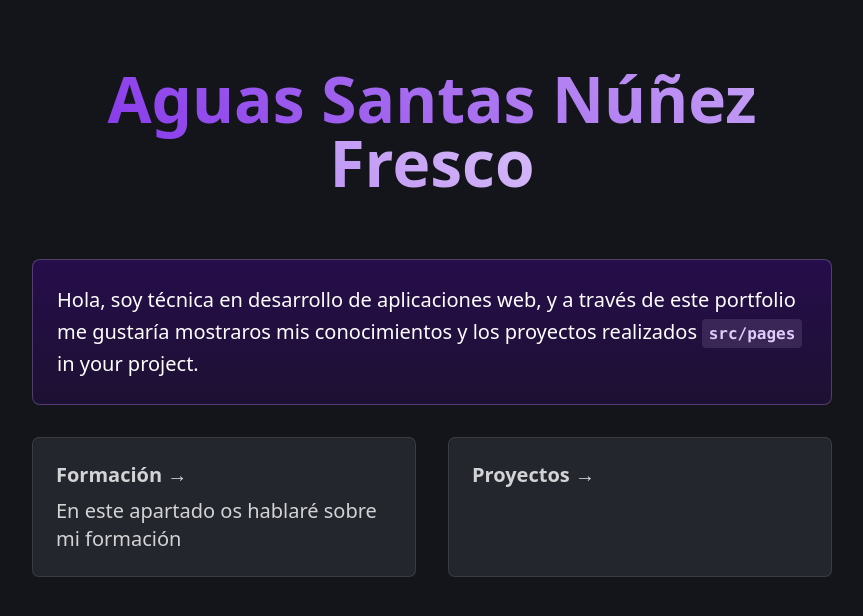
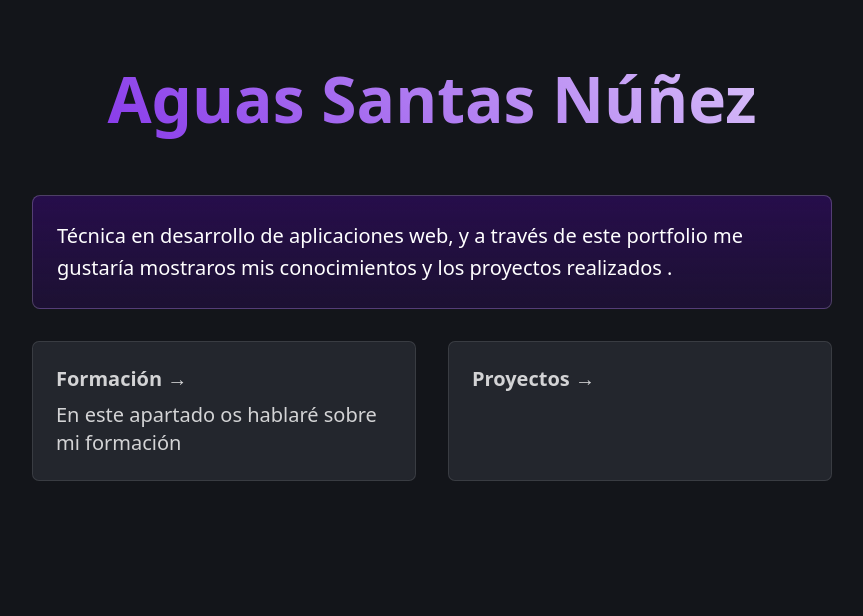
Before and after one commit to agua17/portfolio_agua, an Astro site: page / in a window 1280 px wide. Shown: the whole page, without its empty margins (208-1071 px from the left). Built offline with nearby package versions, Linux system fonts and the light colour scheme; Astro itself is replaced by a stand-in of ours.

Commit message:
correcciones

```diff
--- a/src/pages/index.astro
+++ b/src/pages/index.astro
@@ -6,9 +6,9 @@ import Card from '../components/Card.astro';
 <Layout title="Aguas Santas Núñez Fresco">
 	<main>
 
-		<h1><span class="text-gradient">Aguas Santas Núñez Fresco</span></h1>
+		<h1><span class="text-gradient">Aguas Santas Núñez </span></h1>
 		<p class="instructions">
-			Hola, soy técnica en desarrollo de aplicaciones web, y a través de este portfolio me gustaría mostraros mis conocimientos y los proyectos realizados  <code>src/pages</code> in your project.<br />
+			Técnica en desarrollo de aplicaciones web, y a través de este portfolio me gustaría mostraros mis conocimientos y los proyectos realizados .<br />
 
 		</p>
 		<ul role="list" class="link-card-grid">
```
